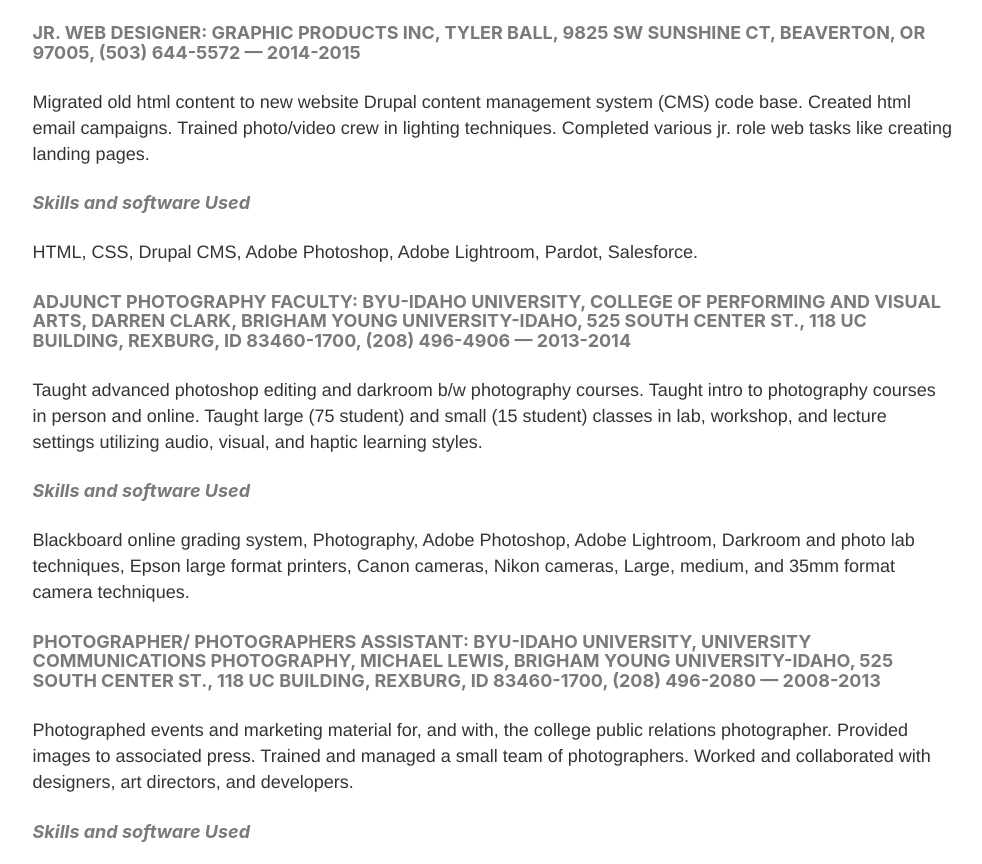
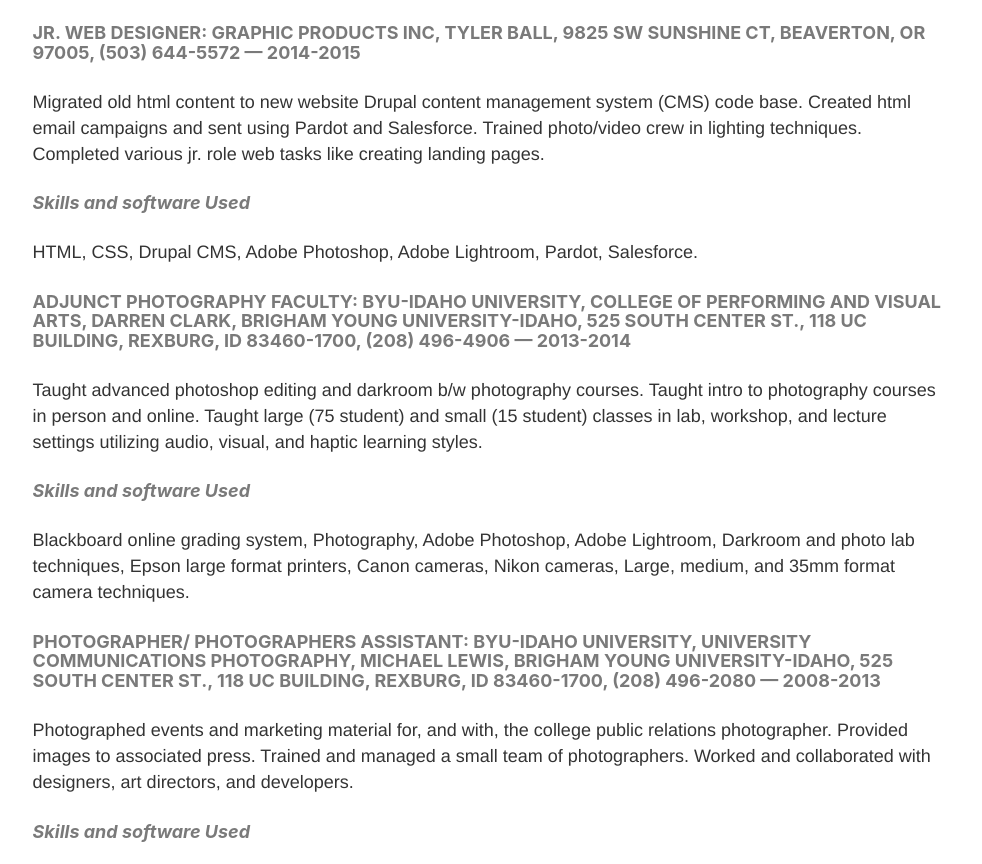
Before and after one commit to damky/20200724-dougmckay-dev, a Gatsby site in the folder dougmckay-dev/: page / in a window 1280 px wide. Shown: the part 1461-2325 px from the top of the page, without its empty margins (147-1129 px from the left). Built offline with nearby package versions, Linux system fonts and the light colour scheme; Gatsby itself is replaced by a stand-in of ours.

Commit message:
updated text

```diff
--- a/dougmckay-dev/src/pages/index.js
+++ b/dougmckay-dev/src/pages/index.js
@@ -115,9 +115,9 @@
     </Job>
     <p>
       Migrated old html content to new website Drupal content management system
-      (CMS) code base. Created html email campaigns. Trained photo/video crew in
-      lighting techniques. Completed various jr. role web tasks like creating
-      landing pages.
+      (CMS) code base. Created html email campaigns and sent using Pardot and
+      Salesforce. Trained photo/video crew in lighting techniques. Completed
+      various jr. role web tasks like creating landing pages.
     </p>
     <Skills>Skills and software Used</Skills>
     <p>
```
